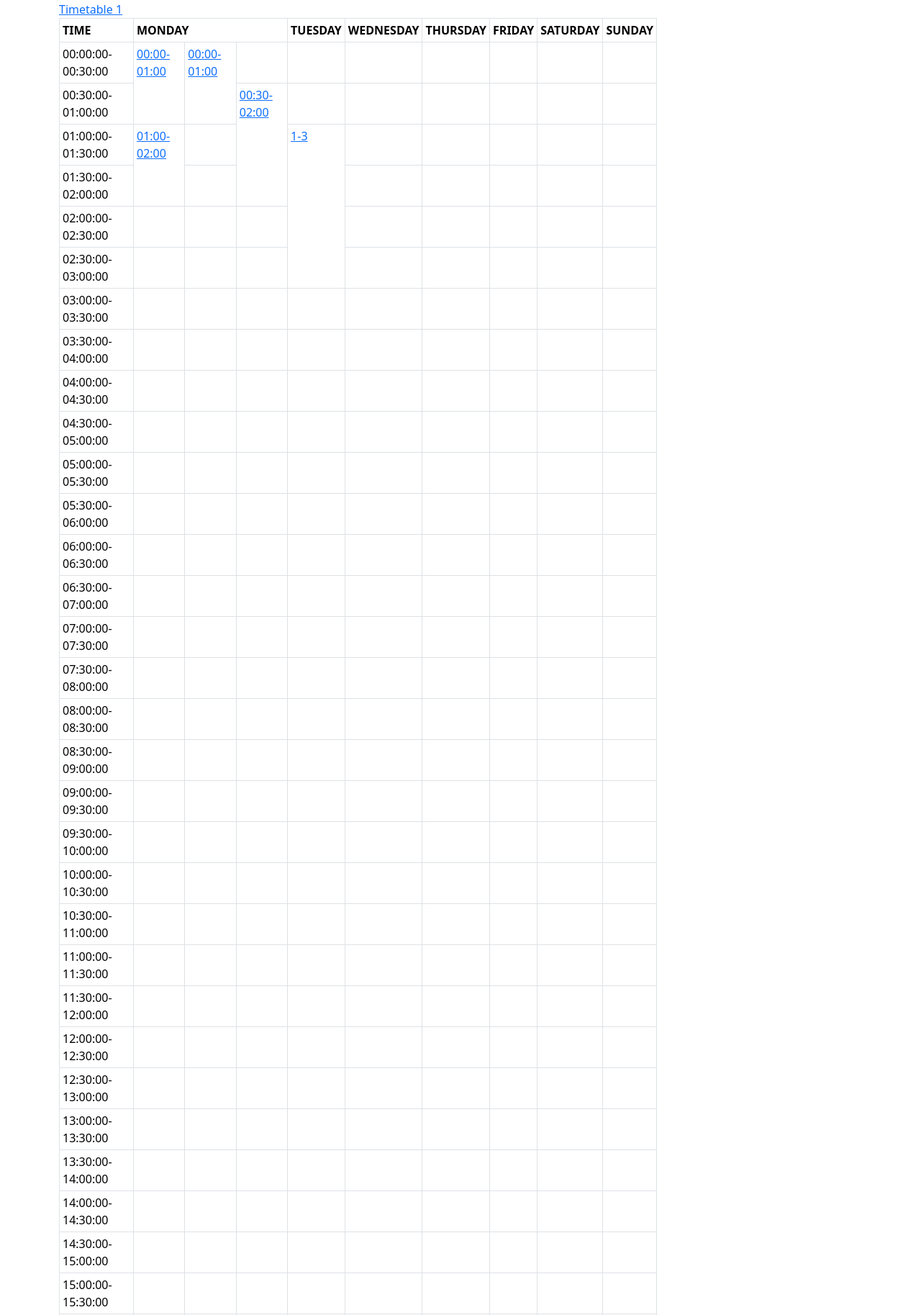
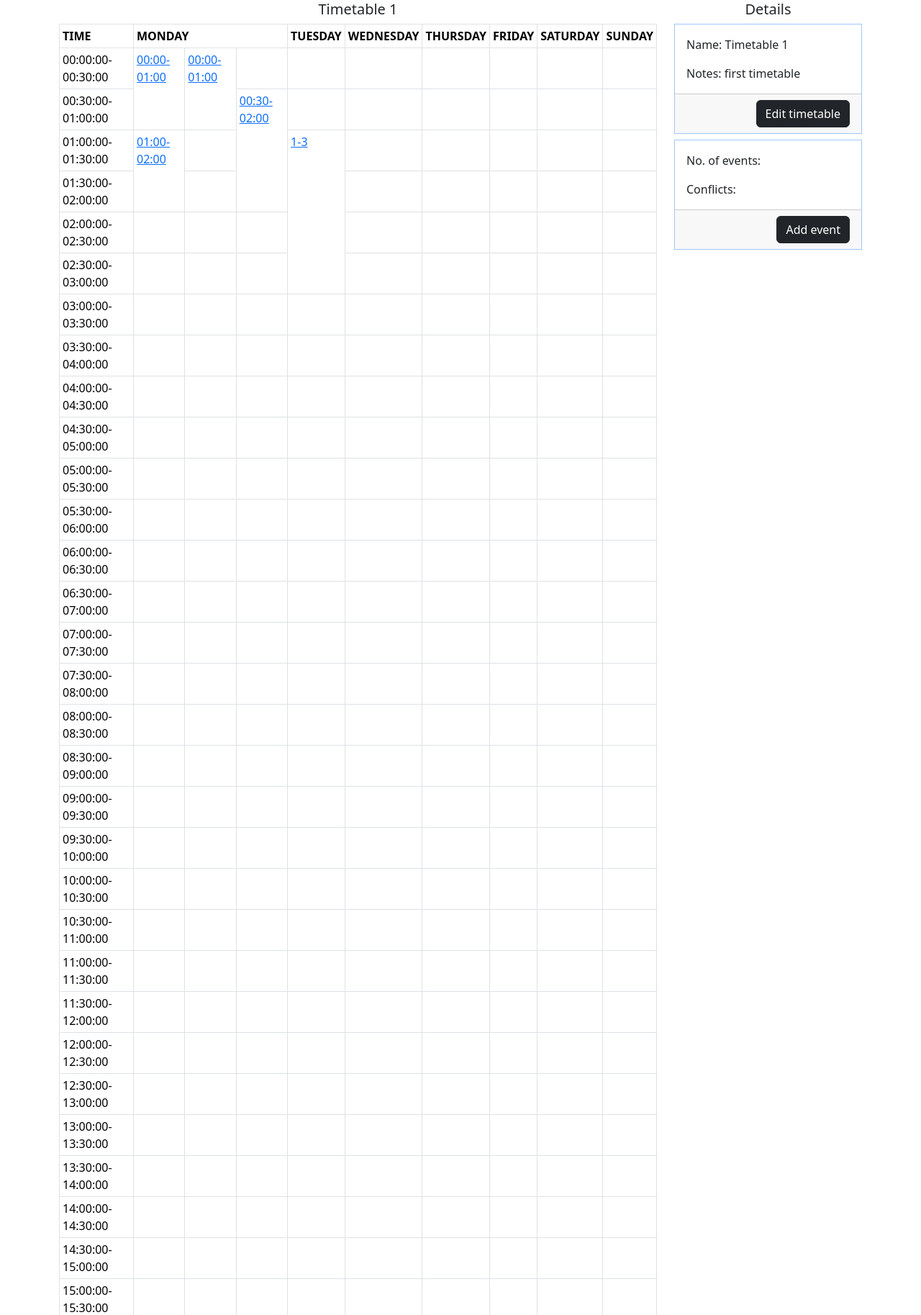
Before and after one commit to jmarkfen/django-iskedyul, a Django app: page /table/1/ in a window 1280 px wide. Shown: the part 87-1914 px from the top of the page at 72% size. Run offline with Django 4.2, Linux system fonts and the light colour scheme; data comes from the database, SQL or seed files in the repository; some libraries are stand-ins or nearby versions.

Commit message:
Update timetable_detail.html

```diff
--- a/core/templates/core/timetable_detail.html
+++ b/core/templates/core/timetable_detail.html
@@ -5,28 +5,53 @@
 {% url 'event_create' object.id as event_create %}
 {% url 'table_delete' object.id as table_delete %}
 
+<div class="row">
+    <!--title and table-->
+    <div class="col-9 d-block">
+        <!--title-->
+        <h5 class="text-center">{{object.title}}</h5>
+        <!--end title-->
+        <!--table-->
 
-{# Title #}
-<div class="row">
-    <div class="container-fluid justify-content-center">
-        <a href="{% url 'table_update' object.id %}">{{ object.title }}</a>
-    </div>
-</div>
-
-<div class="row">
-
-    {# Table #}
-    <div class="col-9">
         <div class="table-responsive">
             {% include 'core/timetable_detail_table.html' %}
         </div>
+        <!--end table-->
     </div>
+    <!--end title and table-->
 
-    {# List of events, new event #}
+    <!--right side-->
     <div class="col-3">
+        <h5 class="text-center">Details</h5>
+        <div class="row row-cols-1 g-2">
+            <div class="col">
+                <div class="card border border-primary-subtle rounded-0">
+                    <div class="card-body">
+                        <p class="card-text">Name: {{object.title}}</p>
+                        <p class="card-text">Notes: {{object.notes}}</p>
+                    </div>
+                    <div class="card-footer text-end">
+                        <a class="btn btn-dark" href="{% url 'table_update' object.id %}">Edit timetable</a>
+                    </div>
+                </div>
+            </div>
+            <div class="col">
+                <div class="card border border-primary-subtle rounded-0">
+                    <div class="card-body">
+                        <p class="card-text">No. of events: </p>
+                        <p class="card-text">Conflicts: </p>
+                    </div>
+                    <div class="card-footer text-end">
+                        <a class="btn btn-dark" href="{% url 'event_create' object.id %}">Add event</a>
+                    </div>
+                </div>
+            </div>
+        </div>
+
     </div>
+    <!--end right side-->
+</div>
 
-</div>
 {% comment %}
 
 <div>
```
